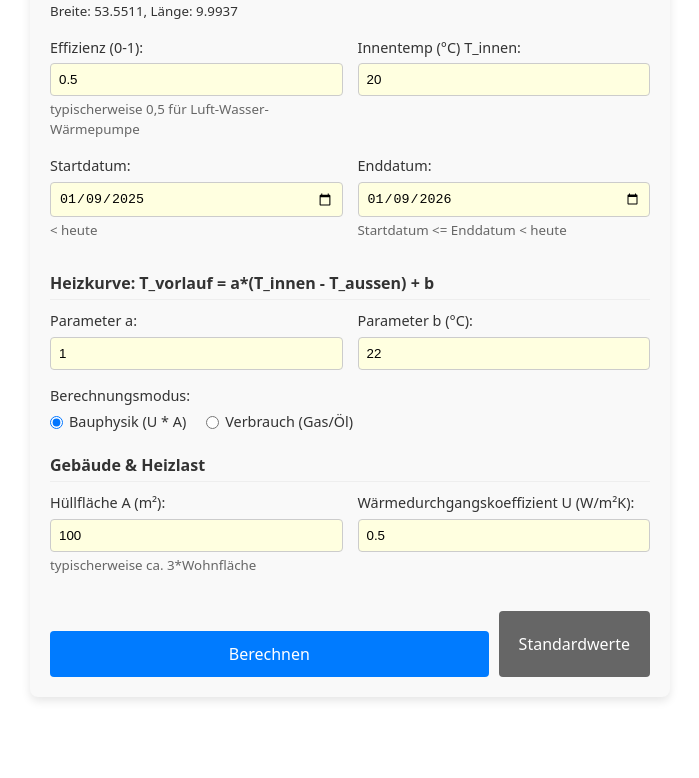
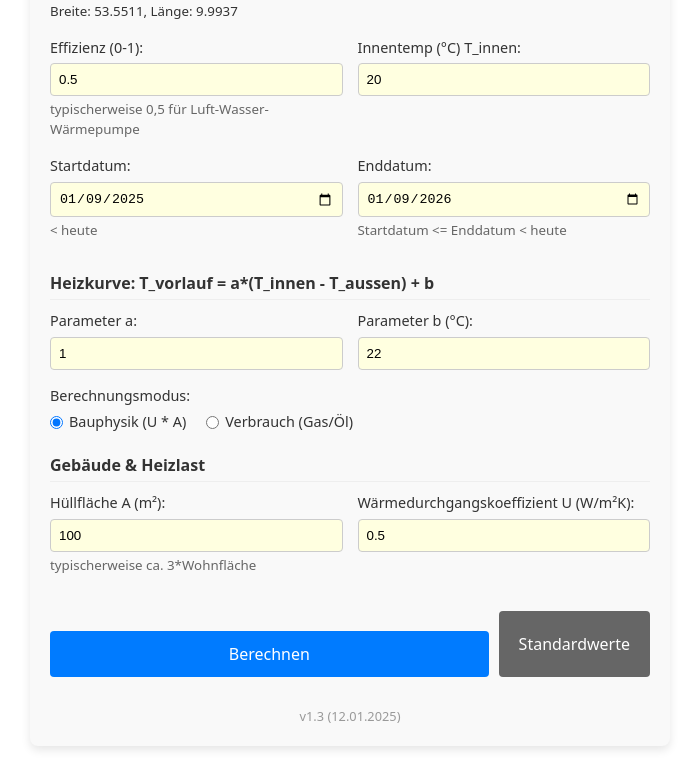
Before and after one commit to MCOlivver/HeatPump, a React (Vite) app in the folder web/: page / in a window 1280 px wide. Shown: the part 249-1027 px from the top of the page, without its empty margins (290-989 px from the left). Before the commit the page ends 978 px from the top, so only its background shows below. Built offline with nearby package versions, Linux system fonts and the light colour scheme.

Commit message:
Add version footer to help debug caching issues

```diff
--- a/web/src/HeatPumpCalculator.tsx
+++ b/web/src/HeatPumpCalculator.tsx
@@ -487,6 +487,10 @@ const HeatPumpCalculator: React.FC = () => {
           <p className="big-jaz">Arbeitszahl (COP): {formatNum(result.jaz)}</p>
         </div>
       )}
+
+      <div style={{ marginTop: '30px', textAlign: 'center', fontSize: '0.8rem', color: '#999' }}>
+        v1.3 (12.01.2025)
+      </div>
     </div>
   );
 };
```
